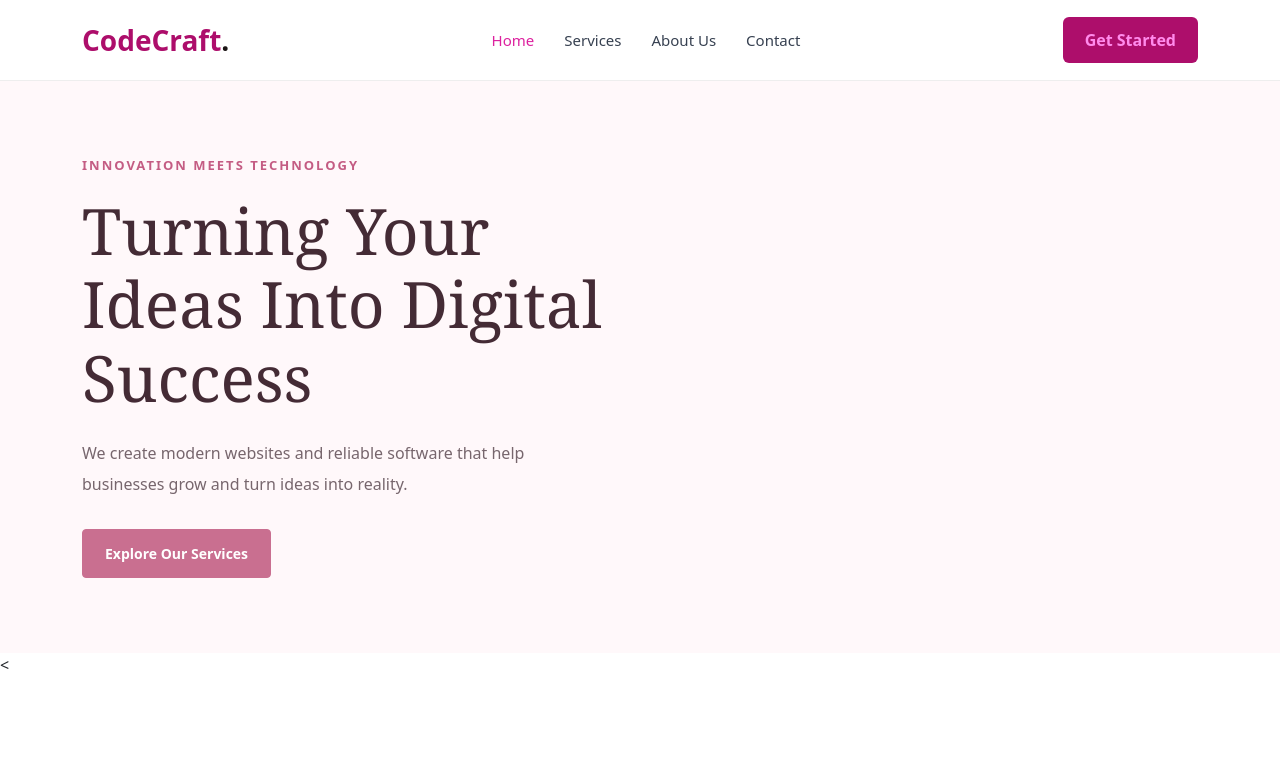
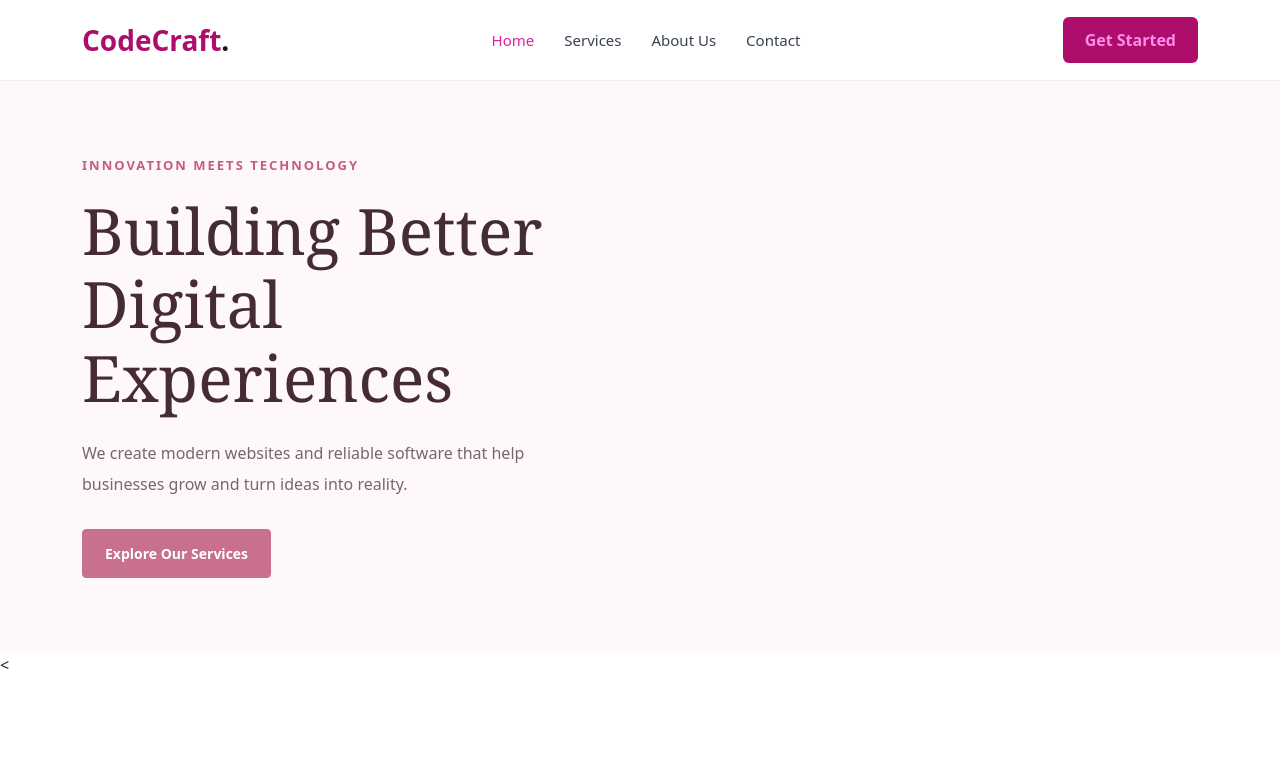
Before and after one commit to kiblawijeneen/software-company, a plain HTML site: page index.html in a window 1280 px wide. Shown: the top 764 px of the page. Drawn offline with nearby package versions, Linux system fonts and the light colour scheme.

Commit message:
test: change heading for conflict exercise

```diff
--- a/index.html
+++ b/index.html
@@ -34,7 +34,7 @@
         <div class="hero-text">
             <p class="hero-subtitle">INNOVATION MEETS TECHNOLOGY</p>
 
-           <h1>Turning Your Ideas Into Digital Success</h1>
+          <h1>Building Better Digital Experiences</h1>
             <p class="hero-description">
                 We create modern websites and reliable software
                 that help businesses grow and turn ideas into reality.
```
